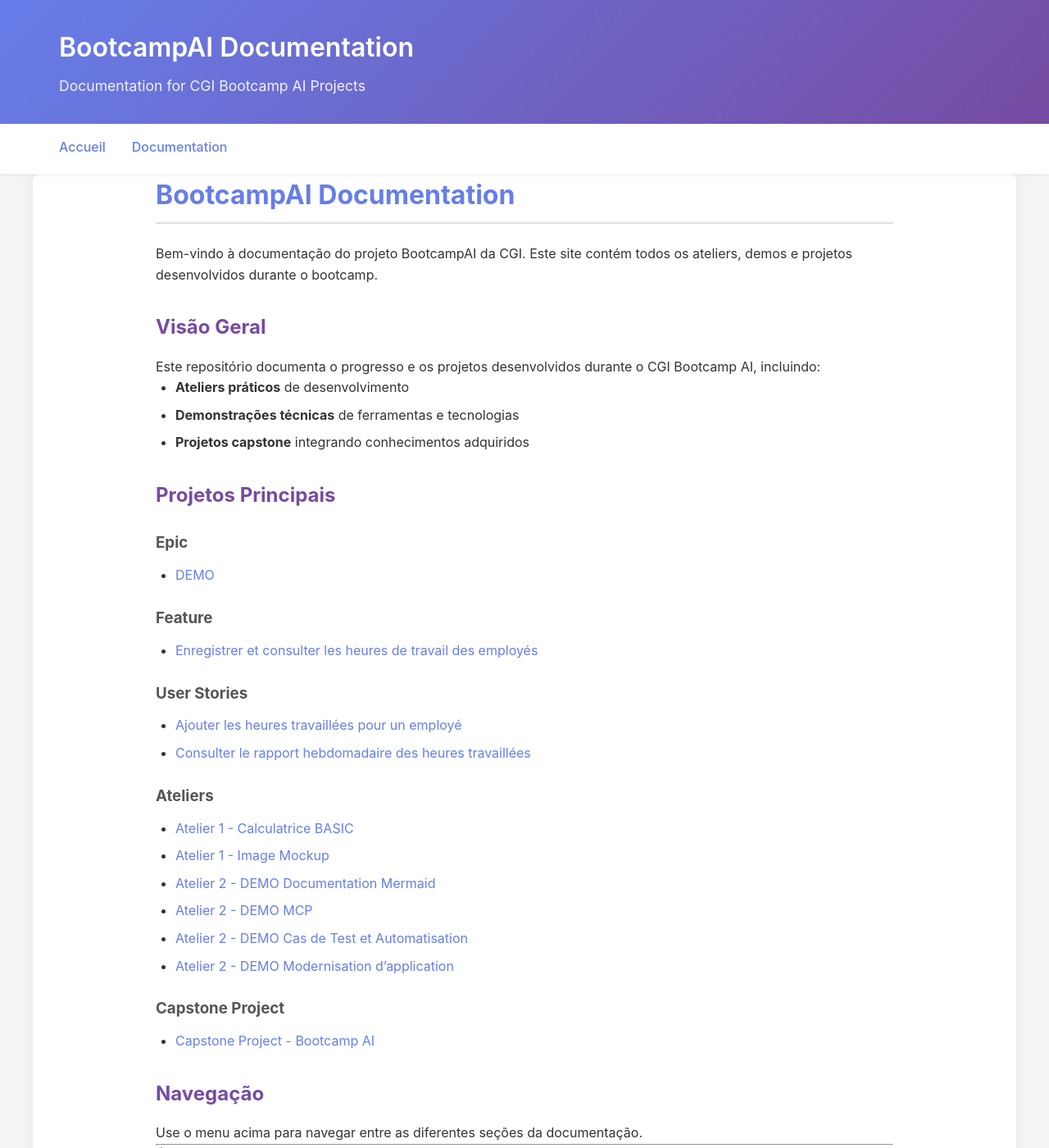
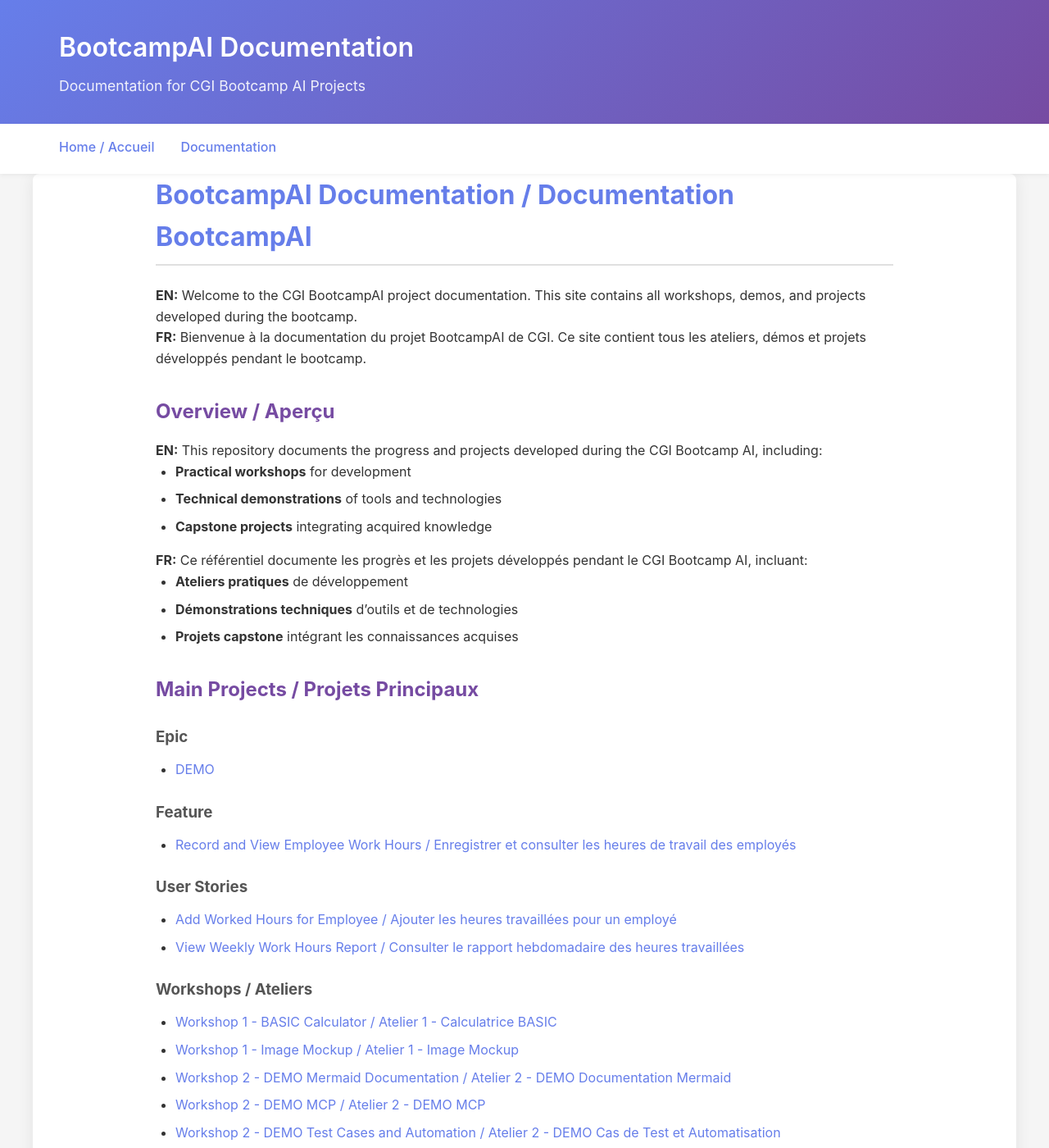
Before and after one commit to leandrowcs/bootcamp_ai, a Jekyll site: the page built from index.md, in a window 1280 px wide and 1400 px high. Shown: the whole window at 82% size. Built offline with Jekyll 4.4.1, drawn with Linux system fonts in a browser that asks for light colours; some of the changed text lies outside the part shown.

Commit message:
Update site to bilingual en_US and fr_CA, fix documentation links

```diff
--- a/_layouts/default.html
+++ b/_layouts/default.html
@@ -198,7 +198,7 @@
 
   <nav>
     <ul>
-      <li><a href="{{ site.baseurl }}/">Accueil</a></li>
+      <li><a href="{{ site.baseurl }}/">Home / Accueil</a></li>
       <li><a href="{{ site.baseurl }}/docs.html">Documentation</a></li>
     </ul>
   </nav>
@@ -209,7 +209,7 @@
 
   <footer>
     <div class="container">
-      <p>&copy; {{ "now" | date: "%Y" }} CGI Bootcamp AI. Tous droits réservés.</p>
+      <p>&copy; {{ "now" | date: "%Y" }} CGI Bootcamp AI. All rights reserved. / Tous droits réservés.</p>
     </div>
   </footer>
 </body>
--- a/_layouts/home.html
+++ b/_layouts/home.html
@@ -8,7 +8,7 @@
   </div>
 
   <div style="border-top: 2px solid #e0e0e0; padding-top: 2rem;">
-    <h2 style="color: #667eea; margin-bottom: 1.5rem;">Últimos Posts</h2>
+    <h2 style="color: #667eea; margin-bottom: 1.5rem;">Latest Posts / Derniers Articles</h2>
     <ul style="list-style: none; margin-left: 0;">
       {% for post in site.posts limit:5 %}
         <li style="margin-bottom: 1.5rem; padding: 1rem; background: #f9f9f9; border-radius: 5px;">
--- a/index.md
+++ b/index.md
@@ -3,45 +3,55 @@
 title: Home
 ---
 
-# BootcampAI Documentation
+# BootcampAI Documentation / Documentation BootcampAI
 
-Bem-vindo à documentação do projeto BootcampAI da CGI. Este site contém todos os ateliers, demos e projetos desenvolvidos durante o bootcamp.
+**EN:** Welcome to the CGI BootcampAI project documentation. This site contains all workshops, demos, and projects developed during the bootcamp.
 
-## Visão Geral
+**FR:** Bienvenue à la documentation du projet BootcampAI de CGI. Ce site contient tous les ateliers, démos et projets développés pendant le bootcamp.
 
-Este repositório documenta o progresso e os projetos desenvolvidos durante o CGI Bootcamp AI, incluindo:
+## Overview / Aperçu
 
-- **Ateliers práticos** de desenvolvimento
-- **Demonstrações técnicas** de ferramentas e tecnologias
-- **Projetos capstone** integrando conhecimentos adquiridos
+**EN:** This repository documents the progress and projects developed during the CGI Bootcamp AI, including:
 
-## Projetos Principais
+- **Practical workshops** for development
+- **Technical demonstrations** of tools and technologies
+- **Capstone projects** integrating acquired knowledge
+
+**FR:** Ce référentiel documente les progrès et les projets développés pendant le CGI Bootcamp AI, incluant:
+
+- **Ateliers pratiques** de développement
+- **Démonstrations techniques** d'outils et de technologies
+- **Projets capstone** intégrant les connaissances acquises
+
+## Main Projects / Projets Principaux
 
 ### Epic
-- [DEMO](docs/3202_DEMO.html)
+- [DEMO](docs/3202_DEMO)
 
 ### Feature
-- [Enregistrer et consulter les heures de travail des employés](docs/3203_Enregistrer-et-consulter-les-heures-de-travail-des-employes.html)
+- [Record and View Employee Work Hours / Enregistrer et consulter les heures de travail des employés](docs/3203_Enregistrer-et-consulter-les-heures-de-travail-des-employes)
 
 ### User Stories
-- [Ajouter les heures travaillées pour un employé](docs/3204_Ajouter-les-heures-travaillees-pour-un-employe.html)
-- [Consulter le rapport hebdomadaire des heures travaillées](docs/3206_Consulter-le-rapport-hebdomadaire-des-heures-travaillees.html)
+- [Add Worked Hours for Employee / Ajouter les heures travaillées pour un employé](docs/3204_Ajouter-les-heures-travaillees-pour-un-employe)
+- [View Weekly Work Hours Report / Consulter le rapport hebdomadaire des heures travaillées](docs/3206_Consulter-le-rapport-hebdomadaire-des-heures-travaillees)
 
-### Ateliers
-- [Atelier 1 - Calculatrice BASIC](docs/3167_Atelier-1-Calculatrice-BASIC.html)
-- [Atelier 1 - Image Mockup](docs/3168_Atelier-1-Image-Mockup.html)
-- [Atelier 2 - DEMO Documentation Mermaid](docs/3169_Atelier-2-DEMO-Documentation-Mermaid.html)
-- [Atelier 2 - DEMO MCP](docs/3170_Atelier-2-DEMO-MCP.html)
-- [Atelier 2 - DEMO Cas de Test et Automatisation](docs/3171_Atelier-2-DEMO-Cas-de-Test-et-Automatisation.html)
-- [Atelier 2 - DEMO Modernisation d'application](docs/3172_Atelier-2-DEMO-Modernisation-d-application.html)
+### Workshops / Ateliers
+- [Workshop 1 - BASIC Calculator / Atelier 1 - Calculatrice BASIC](docs/3167_Atelier-1-Calculatrice-BASIC)
+- [Workshop 1 - Image Mockup / Atelier 1 - Image Mockup](docs/3168_Atelier-1-Image-Mockup)
+- [Workshop 2 - DEMO Mermaid Documentation / Atelier 2 - DEMO Documentation Mermaid](docs/3169_Atelier-2-DEMO-Documentation-Mermaid)
+- [Workshop 2 - DEMO MCP / Atelier 2 - DEMO MCP](docs/3170_Atelier-2-DEMO-MCP)
+- [Workshop 2 - DEMO Test Cases and Automation / Atelier 2 - DEMO Cas de Test et Automatisation](docs/3171_Atelier-2-DEMO-Cas-de-Test-et-Automatisation)
+- [Workshop 2 - DEMO Application Modernization / Atelier 2 - DEMO Modernisation d'application](docs/3172_Atelier-2-DEMO-Modernisation-d-application)
 
-### Capstone Project
-- [Capstone Project - Bootcamp AI](docs/3173_Capstone-Project-Bootcamp-AI.html)
+### Capstone Project / Projet Capstone
+- [Capstone Project - Bootcamp AI / Projet Capstone - Bootcamp AI](docs/3173_Capstone-Project-Bootcamp-AI)
 
-## Navegação
+## Navigation / Navigation
 
-Use o menu acima para navegar entre as diferentes seções da documentação.
+**EN:** Use the menu above to navigate between different documentation sections.
+
+**FR:** Utilisez le menu ci-dessus pour naviguer entre les différentes sections de la documentation.
 
 ---
 
-**Última atualização:** {{ "now" | date: "%B %d, %Y" }}
+**Last updated / Dernière mise à jour:** {{ "now" | date: "%B %d, %Y" }}
```
Also changed, not shown: docs.md (+21 -19 lines).
